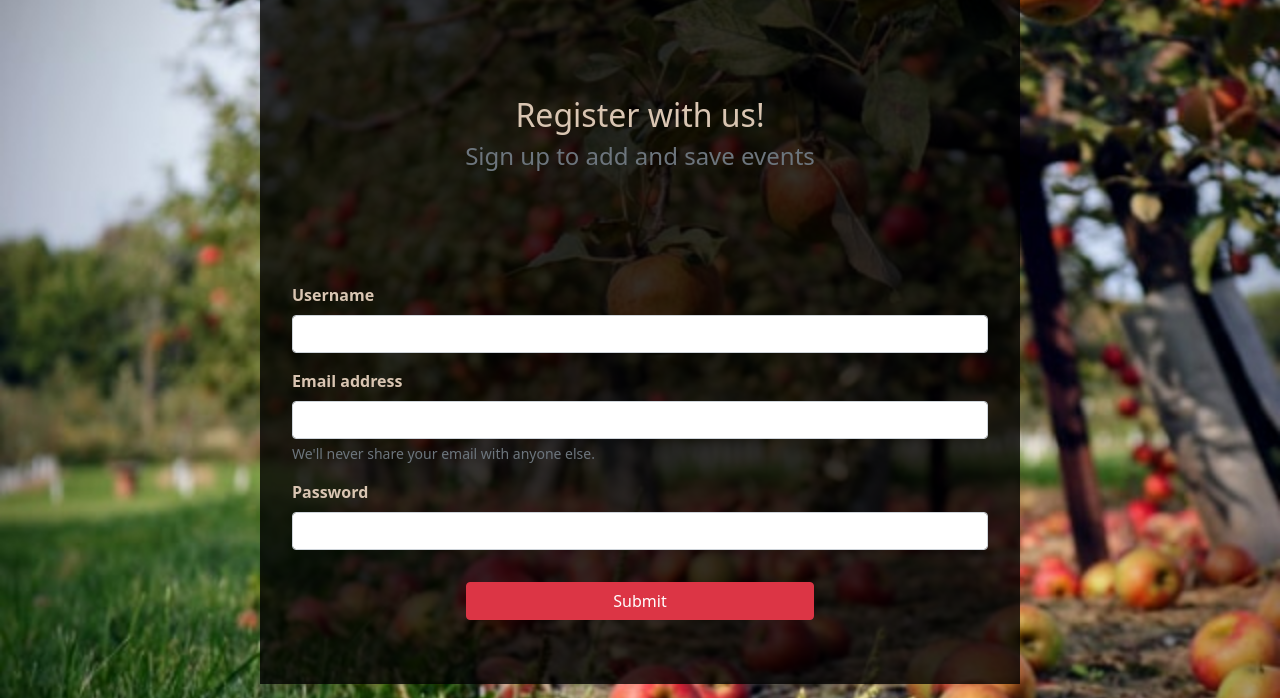
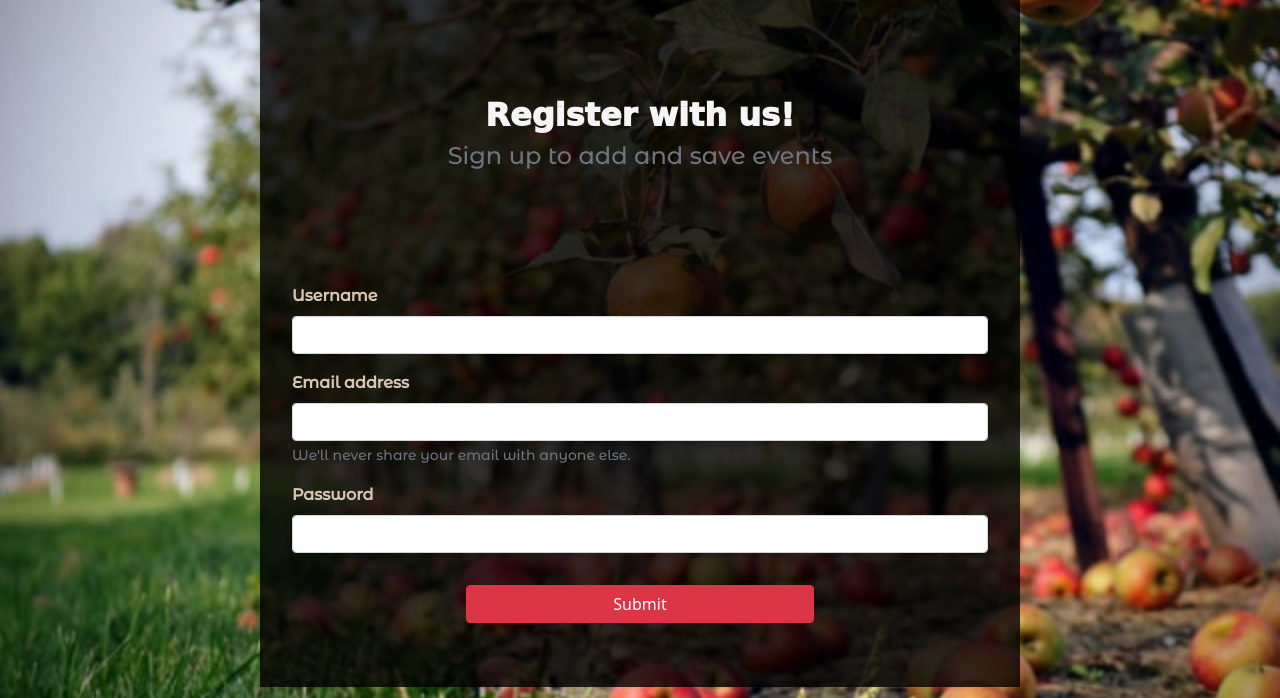
Before and after one commit to BXS-Archipelago/MadeWithPride, a Flask app: page /register in a window 1280 px wide. Shown: the part 102-800 px from the top of the page. Run offline with Flask 2, Linux system fonts and the light colour scheme; some libraries are stand-ins or nearby versions; some web fonts are replaced.

Commit message:
add classes to elements in register.html to unify styling of fonts with base.html

```diff
--- a/templates/register.html
+++ b/templates/register.html
@@ -5,8 +5,8 @@
     <div class="row">
         <div class="col-12 col-md-10 offset-md-1 col-lg-8 offset-lg-2 text-center opaque pt-5">
             <div class="my-5">
-                <h2 class="bold">Register with us!</h2>
-                <h4 class="text-muted">Sign up to add and save events</h4>
+                <h2 class="bold font-family-important font-white">Register with us!</h2>
+                <h4 class="text-muted font-family-plain">Sign up to add and save events</h4>
             </div>
         </div>
     </div>
@@ -15,20 +15,20 @@
 <!--BOOTSTRAP FORM FOR LOGIN -->
             <form method="POST" action="{{ url_for('register') }}">
                 <div class="mb-3">
-                    <label for="username" class="form-label"><strong>Username</strong></label>
+                    <label for="username" class="form-label font-family-plain"><strong>Username</strong></label>
                     <input name="username" type="text" minlength="5" maxlength="15" pattern="^[a-zA-Z0-9]{5,15}$" type="text" class="form-control" id="username" required>
                 </div>
                 <div class="mb-3">
-                    <label for="email" class="form-label"><strong>Email address</strong></label>
+                    <label for="email" class="form-label font-family-plain"><strong>Email address</strong></label>
                     <input type="email" class="form-control" id="email" name="email" aria-describedby="emailHelp" required>
-                    <div id="emailHelp" class="form-text">We'll never share your email with anyone else.</div>
+                    <div id="emailHelp" class="form-text font-family-plain">We'll never share your email with anyone else.</div>
                 </div>
                 <div class="mb-3">
-                    <label for="password" class="form-label"><strong>Password</strong></label>
+                    <label for="password" class="form-label font-family-plain"><strong>Password</strong></label>
                     <input type="password" class="form-control" name="password" id="password" required>
                 </div>
                 <div class="mb-3 text-center">
-                    <button type="submit" class="btn btn-danger w-50 my-3">Submit</button>
+                    <button type="submit" class="btn btn-danger w-50 my-3 form-family-plain">Submit</button>
                 </div>
             </form>
         </div>
```
